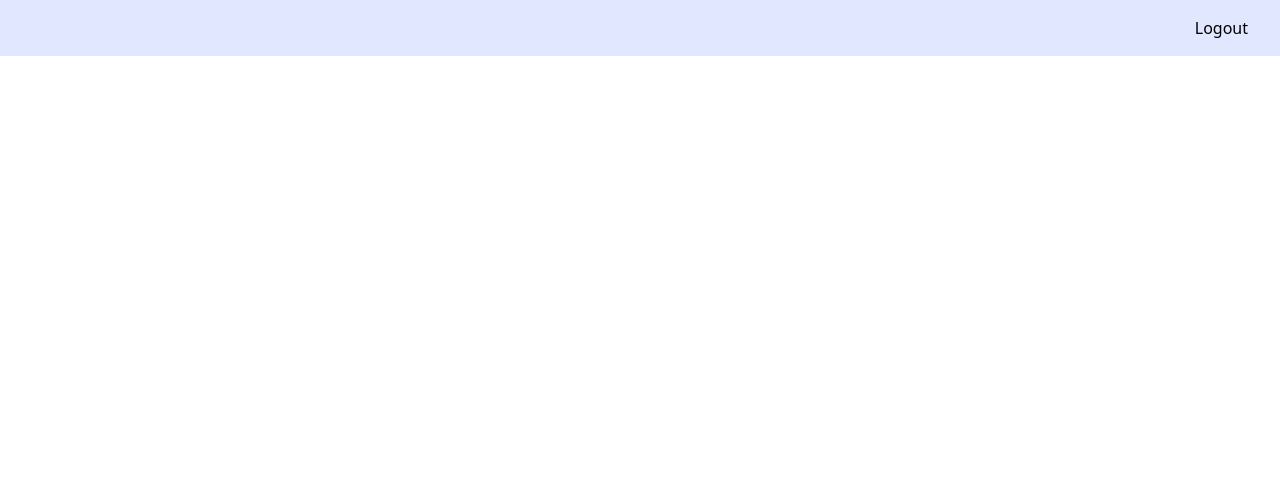
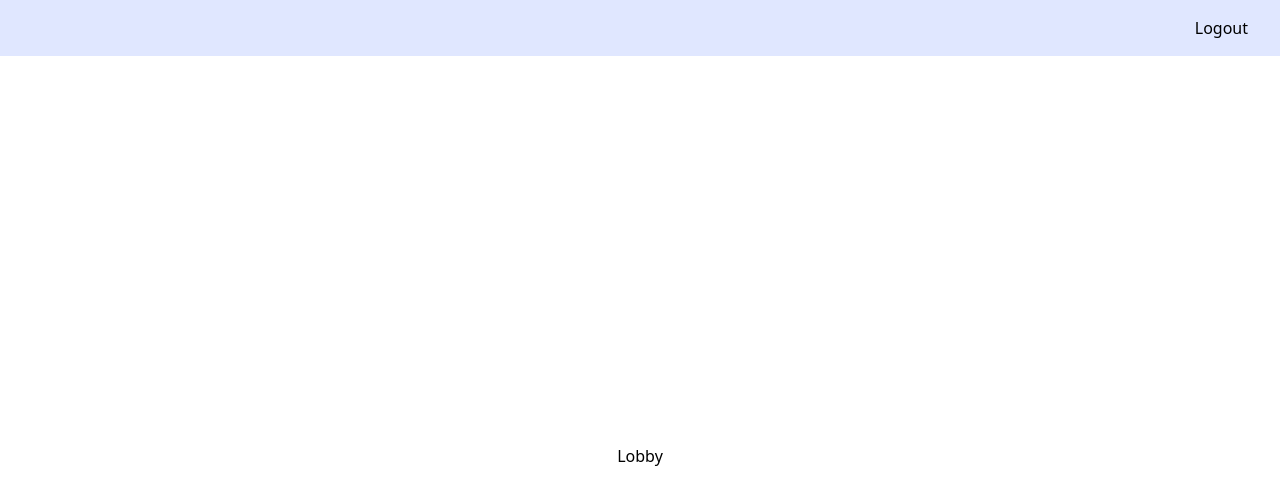
Before and after one commit to MercedesBanales/BingoFrontEnd, a React (Create React App) app: page /lobby in a window 1280 px wide. Before the commit this address had no page. Shown: the top 504 px of the page. Built offline with nearby package versions, Linux system fonts and the light colour scheme.

Commit message:
created lobby page

```diff
--- a/src/App.tsx
+++ b/src/App.tsx
@@ -5,6 +5,7 @@ import LoginPage from './pages/LoginPage.tsx';
 import HomePage from './pages/HomePage.tsx';
 import NavigationBar from './components/NavigationBar.tsx';
 import ErrorDialog from './components/ErrorDialog.tsx';
+import LobbyPage from './pages/LobbyPage.tsx';
 
 const App = () => {
     return (
@@ -28,6 +29,7 @@ const AppRoutes = () => {
             <Routes>
                 <Route path="/login" element={<LoginPage onError={setError} />} />
                 <Route path="/home" element={<HomePage />} />
+                <Route path="/lobby" element={<LobbyPage />} />
             </Routes>
         </div>
         </>
--- a/src/pages/HomePage.tsx
+++ b/src/pages/HomePage.tsx
@@ -1,11 +1,18 @@
 import React from 'react';
+import { useNavigate } from 'react-router-dom';
 
 
 const HomePage = () => {
+    const navigate = useNavigate();
+
+    const startGame = () => {
+        navigate('/lobby');
+    }
+
     return (
 
         <div>
-            <button className="text-white bg-indigo-400 rounded-2xl px-6 py-2 w-fit shadow-md hover:font-semibold hover:shadow-lg">Start Game</button>
+            <button className="text-white bg-indigo-400 rounded-2xl px-6 py-2 w-fit shadow-md hover:font-semibold hover:shadow-lg" onClick={startGame}>Start Game</button>
         </div>
     )
 }
--- /dev/null
+++ b/src/pages/LobbyPage.tsx
@@ -0,0 +1,11 @@
+import React from 'react';
+
+const LobbyPage = () => {
+    return (
+        <div>
+            <h1>Lobby</h1>
+        </div>
+    )
+}
+
+export default LobbyPage;
```
